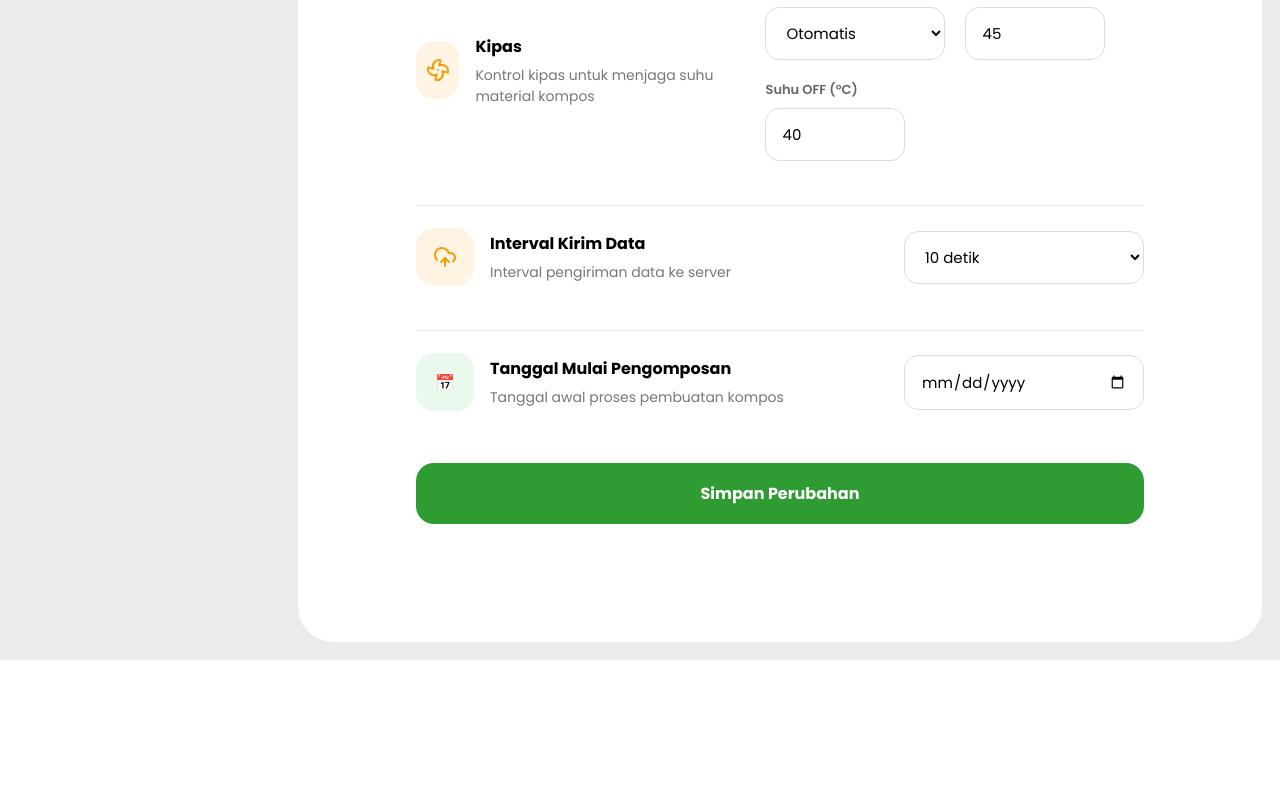
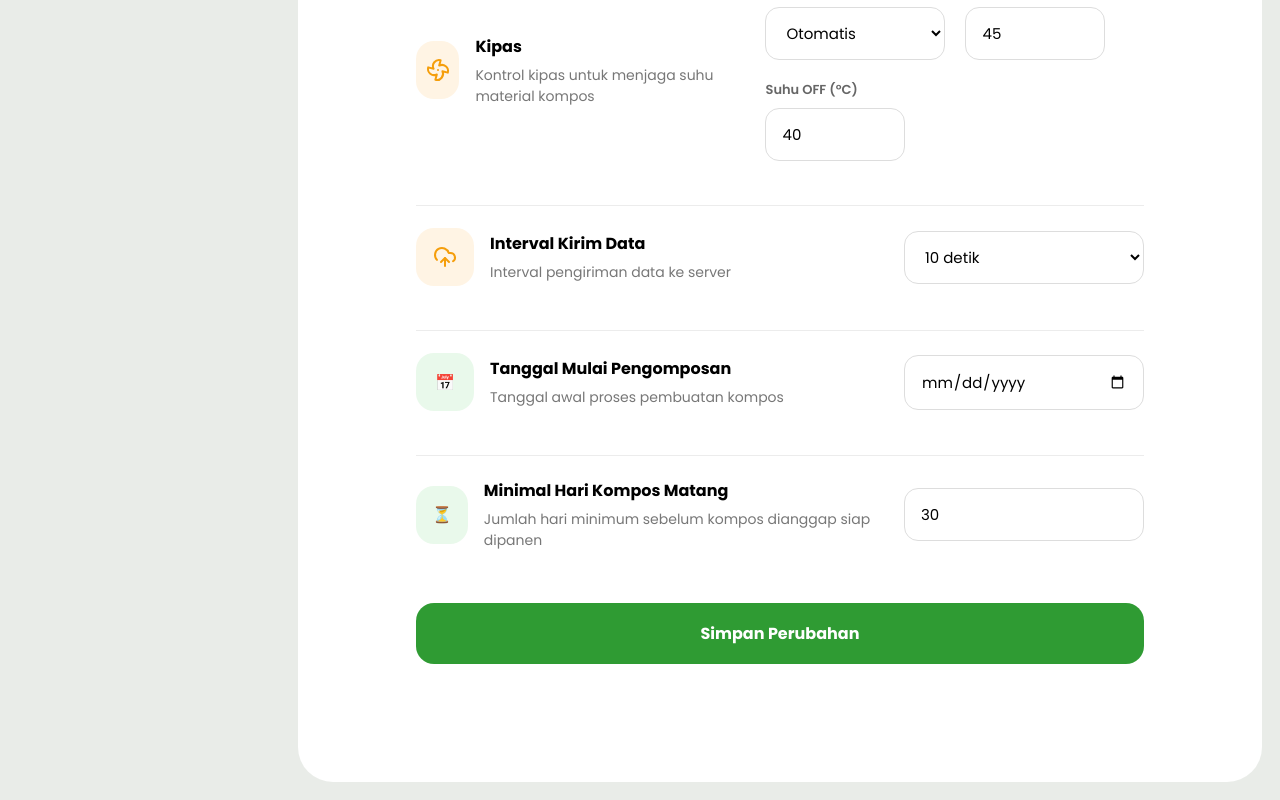
Before and after one commit to selametmaulana/Smart-Compost, a Vue app: page /dashboard/pengaturan in a window 1280 px wide. Shown: the part 1307-2107 px from the top of the page. Before the commit the page ends 1967 px from the top, so only its background shows below. Built offline with nearby package versions, Linux system fonts and the light colour scheme; no server answers.

Commit message:
tanggal buatan kompos

```diff
--- a/src/views/pengaturan.vue
+++ b/src/views/pengaturan.vue
@@ -348,6 +348,27 @@
     v-model="device.compost_start_date"
   />
 </div>
+<div class="setting-item">
+  <div class="setting-left">
+
+    <div class="icon-box green-bg">
+      ⏳
+    </div>
+
+    <div>
+      <h4>Minimal Hari Kompos Matang</h4>
+      <p>Jumlah hari minimum sebelum kompos dianggap siap dipanen</p>
+    </div>
+
+  </div>
+
+  <input
+    type="number"
+    class="date-input"
+    min="1"
+    v-model="device.minimum_compost_days"
+  />
+</div>
             <!-- BUTTON -->
             <button
             class="save-btn"
@@ -384,6 +405,8 @@ const device = ref({
   is_active: true,
   wifi_ssid: '',
   send_interval: '10',
+  compost_start_date: null,
+  minimum_compost_days: 30,
   last_calibration: ''
 })
 
```
Also changed, not shown: 1 other file (tests, documents, lock files or other folders).
